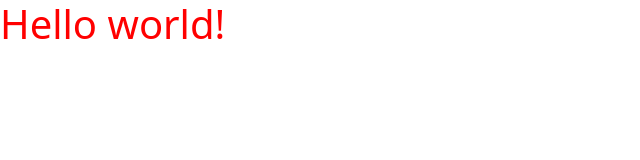
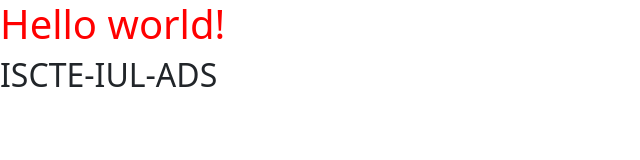
Before and after one commit to joao-sgoncalves/schedule-management, a plain HTML site: page index.html in a window 1280 px wide. Shown: the whole page, without its empty margins (0-640 px from the left). Drawn offline with nearby package versions, Linux system fonts and the light colour scheme.

Commit message:
change index.html file

```diff
--- a/index.html
+++ b/index.html
@@ -19,5 +19,6 @@
   </head>
   <body>
     <h1>Hello world!</h1>
+    <h2>ISCTE-IUL-ADS</h1>
   </body>
 </html>
```
